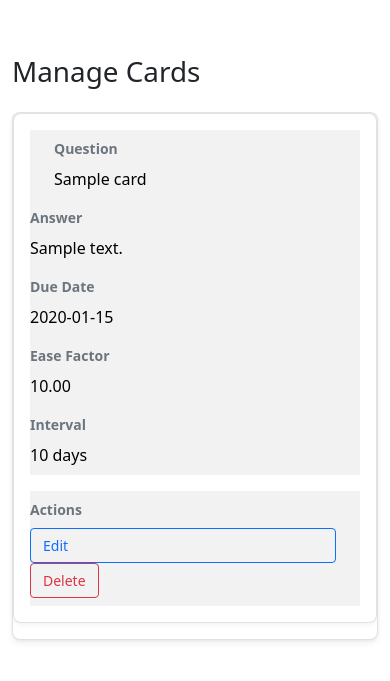
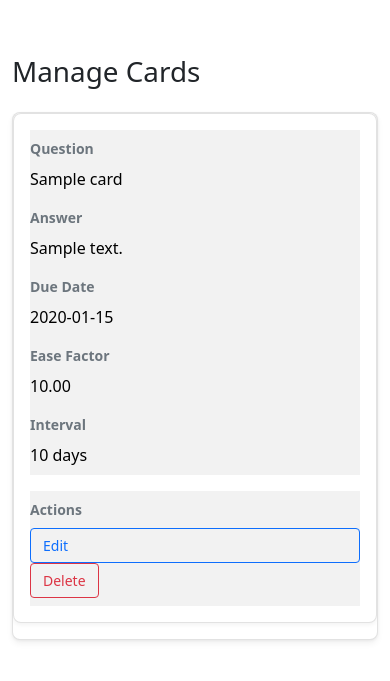
Before and after one commit to Cyril9227/BadAnki, a FastAPI app: template templates/manage_cards.html in a window 390 px wide. Shown: the part 57-738 px from the top of the page. Run offline with FastAPI, Linux system fonts and the light colour scheme; the template is opened without the code that fills it: most values are stand-ins (such as "Sample title", 1, 10 or a date in 2020); some libraries are stand-ins or nearby versions.

Commit message:
fix weird paddding

```diff
--- a/templates/layout.html
+++ b/templates/layout.html
@@ -88,7 +88,10 @@
             display: flex;
             flex-direction: column;
             justify-content: center;
-            min-height: calc(100vh - 56px - 4rem); /* Full viewport height minus navbar and some padding */
+            height: calc(100vh - 56px); /* Full viewport height minus navbar */
+        }
+        body.home-page-active {
+            overflow: hidden;
         }
     }
 
--- a/templates/manage_cards.html
+++ b/templates/manage_cards.html
@@ -68,12 +68,11 @@
         }
 
         .action-buttons a, .action-buttons form {
-            flex: 1; /* Make link and form take equal space */
+            flex: 0 0 auto; /* Prevent buttons from stretching */
             display: flex;
         }
 
         .action-buttons .btn {
-            flex-grow: 1; /* Make buttons fill their container */
             padding: 0.375rem 0.75rem;
         }
     }
@@ -111,12 +110,12 @@
             <tbody>
                 {% for card in cards %}
                 <tr>
-                    <td data-label="Question" class="ps-4 question-col">{{ card.question | safe }}</td>
+                    <td data-label="Question" class="question-col">{{ card.question | safe }}</td>
                     <td data-label="Answer" class="answer-col">{{ card.answer | safe }}</td>
                     <td data-label="Due Date">{{ card.due_date.strftime('%Y-%m-%d') if card.due_date else 'N/A' }}</td>
                     <td data-label="Ease Factor">{{ "%.2f"|format(card.ease_factor) }}</td>
                     <td data-label="Interval">{{ card.interval }} days</td>
-                    <td data-label="Actions" class="pe-4 action-buttons actions-col">
+                    <td data-label="Actions" class="action-buttons actions-col">
                         <a href="/edit-card/{{ card.id }}" class="btn btn-sm btn-outline-primary">Edit</a>
                         <form action="/delete/{{ card.id }}" method="post" class="d-inline">
                             <button type="submit" class="btn btn-sm btn-outline-danger" onclick="return confirm('Are you sure you want to delete this card?');">Delete</button>
```
Also changed, not shown: templates/home.html (+9 -1 lines).
